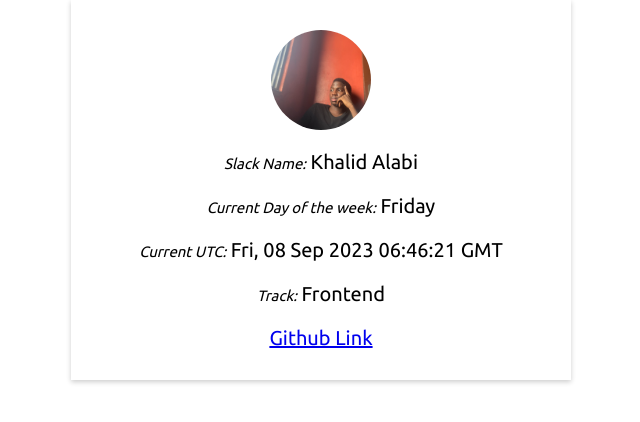
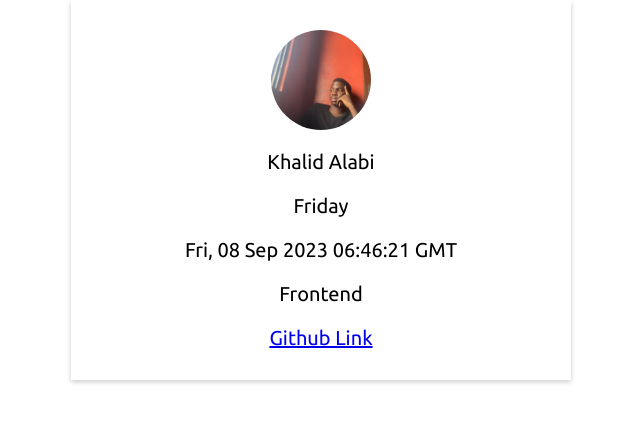
Before and after one commit to theegr8dev/HNG-Task1, a plain HTML site: page index.html in a window 1280 px wide. Shown: the whole page, without its empty margins (319-959 px from the left). Drawn offline with Linux system fonts and the light colour scheme.

Commit message:
update index.html

```diff
--- a/index.html
+++ b/index.html
@@ -18,19 +18,19 @@
 			<div class="profile__img">
 				<img src="profile-pic.png" alt="Khalid Alabi" data-testid="slackDisplayImage">
 			</div>
-			<p class="profile__name" data-testid="slackUserName"><span>Slack Name:</span> Khalid Alabi</p>
+			<p class="profile__name" data-testid="slackUserName"> Khalid Alabi</p>
 
 			<p class="current-day" data-testid="currentDayOfTheWeek">
-				<span>Current Day of the week:</span>
+
 			</p>
 
 			<p class="utc" data-testid="currentUTCTime">
-				<span>Current UTC:</span>
+
 			</p>
 
 
 			<p class="track" data-testid="myTrack">
-				<span>Track:</span>
+
 				Frontend
 			</p>
 
```
